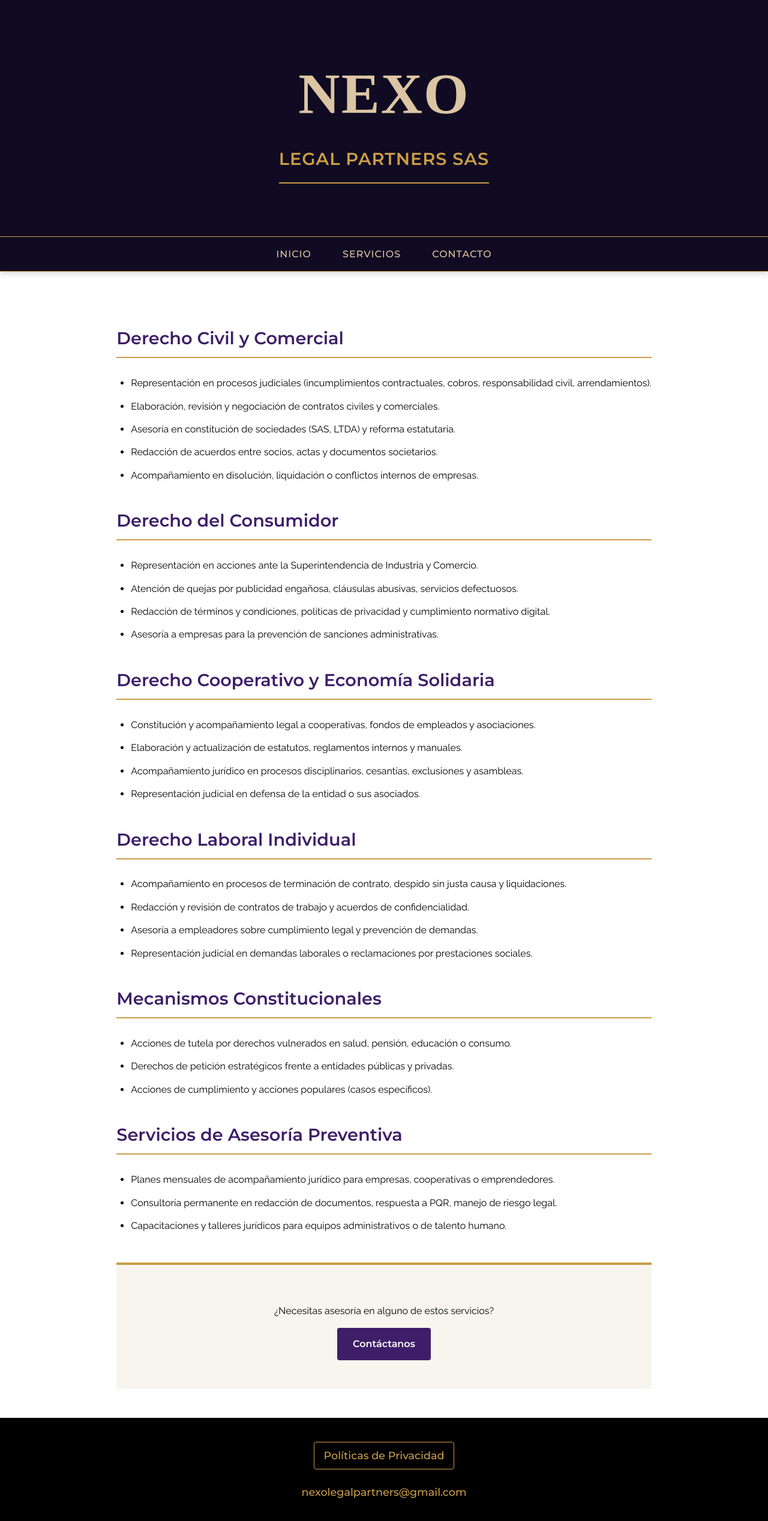
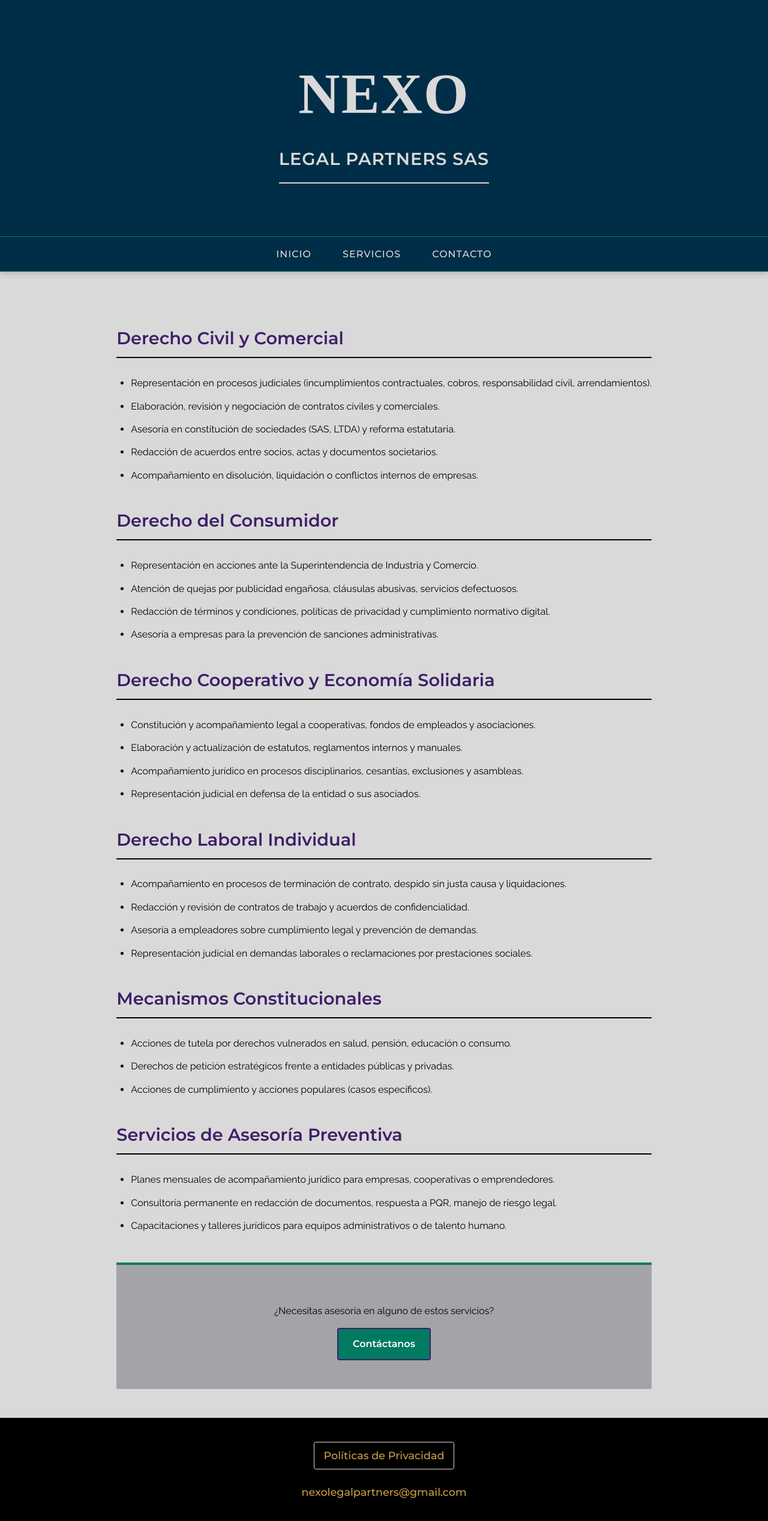
Before and after one commit to NexoLegalPartner/nexolegalpartners, a plain HTML site: page servicios.html in a window 1280 px wide. Shown: the whole page at 60% size. Drawn offline with Linux system fonts and the light colour scheme; a web font is replaced by a local one.

Commit message:
Update servicios.html

```diff
--- a/servicios.html
+++ b/servicios.html
@@ -12,7 +12,7 @@
             font-family: 'Raleway', sans-serif;
             margin: 0;
             line-height: 1.6;
-            background: #FFFFFF;
+            background: #D9D9D9;
             color: #000000;
             display: flex;
             flex-direction: column;
@@ -21,7 +21,7 @@
 
         /* HEADER (Fondo oscuro) */
         header {
-            background: #100b22;
+            background: #002D47;
             padding: 5rem 2rem;
             text-align: center;
         }
@@ -30,7 +30,7 @@
         header h1 {
             font-family: 'Cormorant Upright', serif;
             font-size: 6rem;
-            color: #dcc5a3;
+            color: #D9D9D9;
             margin: 0;
             letter-spacing: 2px;
             font-weight: 600;
@@ -47,7 +47,7 @@
         header h2 {
             font-family: 'Montserrat', sans-serif;
             font-size: 1.8rem;
-            color: #cb9d47;
+            color: #D9D9D9;
             margin: 0;
             font-weight: 600;
             letter-spacing: 1px;
@@ -57,7 +57,7 @@
         .linea-divisoria {
             width: 100%;
             height: 2px;
-            background: #cb9d47;
+            background: #D9D9D9;
             margin: 1rem auto 0;
         }
 
@@ -68,14 +68,14 @@
             z-index: 1000;
             text-align: center;
             padding: 1rem;
-            background: #100b22;
-            border-top: 1px solid #cb9d47;
-            border-bottom: 1px solid #cb9d47;
+            background: #002D47;
+            border-top: 1px solid #007B5F;
+            border-bottom: 1px solid #007B5F;
             box-shadow: 0 2px 10px rgba(0, 0, 0, 0.2);
         }
 
         nav a {
-            color: #dcc5a3;
+            color: #D9D9D9;
             margin: 0 1.5rem;
             text-decoration: none;
             font-family: 'Montserrat', sans-serif;
@@ -85,8 +85,8 @@
         }
 
         nav a:hover {
-            color: #ffffff;
-            border-bottom: 2px solid #cb9d47;
+            color: #D9D9D9;
+            border-bottom: 2px solid #D9D9D9;
         }
 
         /* CONTENIDO PRINCIPAL */
@@ -104,7 +104,7 @@
             font-family: 'Montserrat', sans-serif;
             color: #3E1E68;
             font-size: 1.8rem;
-            border-bottom: 2px solid #cb9d47;
+            border-bottom: 2px solid #000000;
             padding-bottom: 0.5rem;
             margin-top: 2.5rem;
         }
@@ -115,14 +115,14 @@
             margin-bottom: 0.8rem;
         }
         .contacto-servicios {
-            background: #f8f5ee;
+            background: #A3A3A8;
             padding: 3rem 2rem;
             text-align: center;
             margin-top: 3rem;
-            border-top: 4px solid #cb9d47;
+            border-top: 4px solid #007B5F;
         }
         .contacto-servicios a {
-            color: #3E1E68;
+            color: #007B5F;
             font-weight: 600;
             text-decoration: none;
             font-family: 'Montserrat', sans-serif;
@@ -131,14 +131,14 @@
         /* FOOTER */
         footer {
             background: #000000;
-            color: #FFFFFF;
+            color: #D9D9D9;
             text-align: center;
             padding: 2.5rem;
             font-family: 'Raleway', sans-serif;
             margin-top: auto;
         }
         footer a {
-            color: #cb9d47;
+            color: #D9D9D9;
             text-decoration: none;
             font-family: 'Montserrat', sans-serif;
             font-size: 1.1rem;
@@ -228,7 +228,7 @@
 
         <div class="contacto-servicios">
             <p>¿Necesitas asesoría en alguno de estos servicios?</p>
-            <a href="contacto.html" style="background: #3E1E68; color: white; padding: 12px 24px; border-radius: 4px; text-decoration: none; font-family: 'Montserrat', sans-serif; font-weight: 600; display: inline-block; transition: all 0.3s ease; border: 2px solid #3E1E68;">
+            <a href="contacto.html" style="background: #007B5F; color: white; padding: 12px 24px; border-radius: 4px; text-decoration: none; font-family: 'Montserrat', sans-serif; font-weight: 600; display: inline-block; transition: all 0.3s ease; border: 2px solid #3E1E68;">
                 Contáctanos
             </a>
         </div>
@@ -236,7 +236,7 @@
 
     <footer>
         <div style="margin-bottom: 1.5rem;">
-            <a href="politicas.html" style="background: transparent; color: #cb9d47; padding: 8px 16px; border-radius: 4px; text-decoration: none; font-family: 'Montserrat', sans-serif; font-weight: 500; display: inline-block; transition: all 0.3s ease; border: 1px solid #cb9d47;">
+            <a href="politicas.html" style="background: transparent; color: #cb9d47; padding: 8px 16px; border-radius: 4px; text-decoration: none; font-family: 'Montserrat', sans-serif; font-weight: 500; display: inline-block; transition: all 0.3s ease; border: 1px solid #D9D9D9;">
                 Políticas de Privacidad
             </a>
         </div>
```
